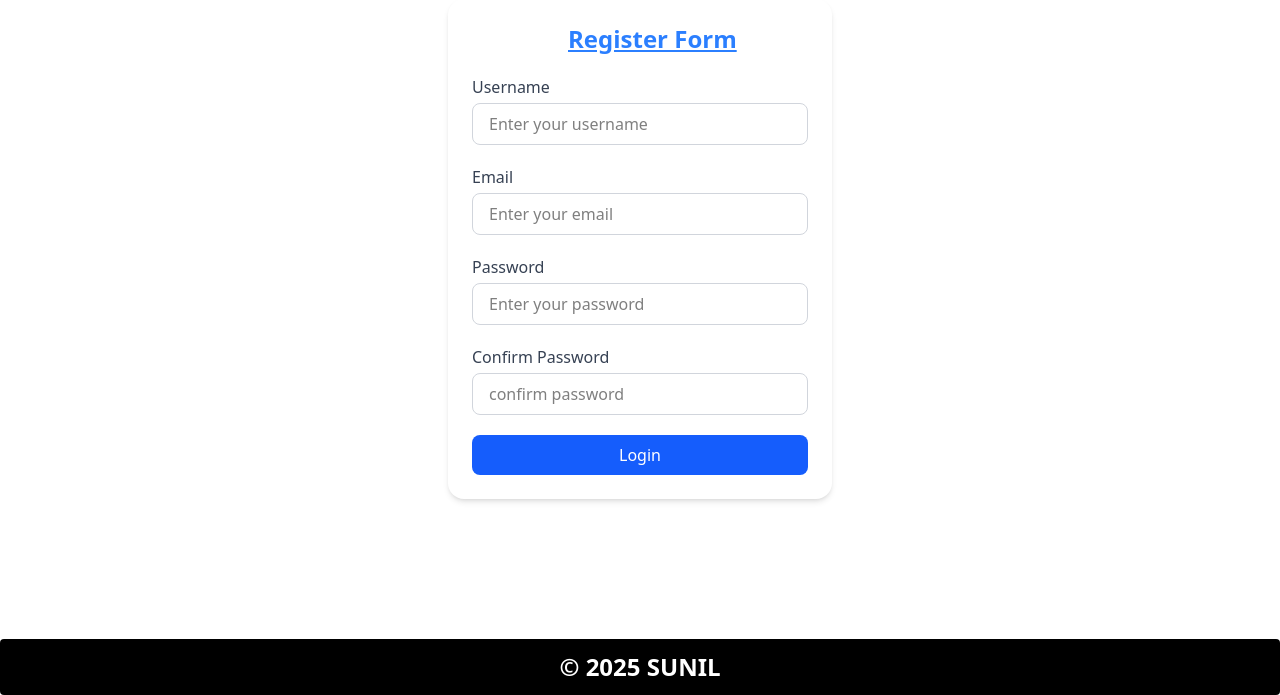
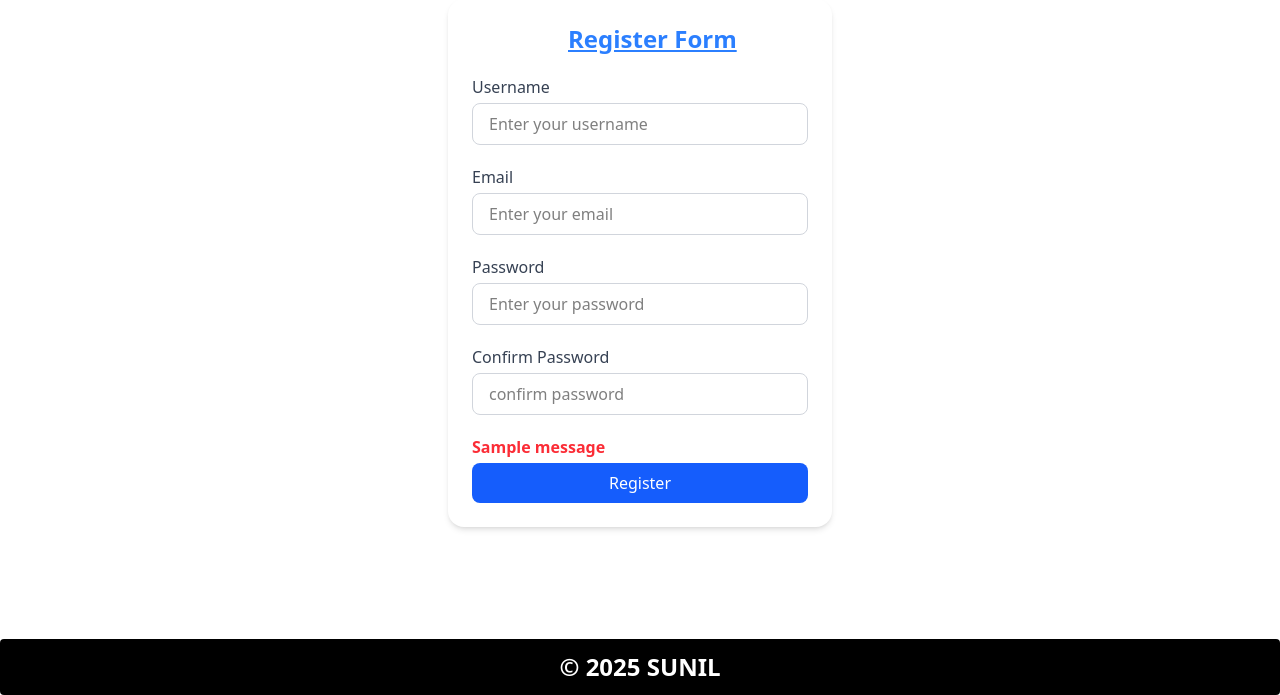
Before and after one commit to sapkotasunil/LMS-with-Django, a Django app: page /register in a window 1280 px wide. Shown: the part 105-800 px from the top of the page. Run offline with Django 5.2, Linux system fonts and the light colour scheme; one stand-in notice (Sample message) is shown.

Commit message:
register validiation

```diff
--- a/main/urls.py
+++ b/main/urls.py
@@ -26,7 +26,8 @@ urlpatterns = [
     path('admin/', admin.site.urls),
     path('', index),
     path("login",loginPage),
-    path("register",registerPage)
+    path("register",registerPage),
+    path("registerUser",registerUser)
 ]
 
 # To acess photos from local device and also change in setting
--- a/main/views.py
+++ b/main/views.py
@@ -1,4 +1,7 @@
-from django.shortcuts import render
+from email import message
+from django.shortcuts import redirect, render
+from django.contrib.auth.models import User
+from django.contrib import messages
 
 
 def index(request):
@@ -9,3 +12,29 @@ def loginPage(request):
 
 def registerPage(request):
     return render(request,"pages/auth/register.html")
+
+def registerUser(request):
+    if request.method=='POST':
+        username=request.POST.get('userName')
+        email=request.POST.get('email')
+        password=request.POST.get('password')
+        confirmPassword=request.POST.get('confirmPassword')
+        if User.objects.filter(username=username).exists():
+            #first way to send error in frontend
+            return render(request,"pages/auth/register.html",{"error":"User with username already exists"})
+
+        if User.objects.filter(email=email).exists():
+            #second way to send error in frontend(better)
+            messages.error(request,"Email Already exists")
+            return render(request,"pages/auth/register.html")
+
+        if password!=confirmPassword:
+             messages.error(request,"Password doesnot match")
+             return render(request,"pages/auth/register.html")
+
+        if password==confirmPassword:
+            user =User.objects.create_user(username,email,password)
+
+            user.save()
+            messages.success(request,"user created sucessfully")
+            return redirect('/login')
--- a/templates/pages/auth/login.html
+++ b/templates/pages/auth/login.html
@@ -1,6 +1,6 @@
 {% extends 'layouts\main.html' %} {% block content %}
 <form
-  action="/lgoinUser"
+  action="/loginUser"
   method="post"
   class="max-w-sm mx-auto mt-10 p-6 bg-white rounded-2xl shadow-md space-y-5"
 >
@@ -13,7 +13,7 @@
     >
     <input
       type="text"
-      name="userName"
+      name="email"
       id="email"
       class="w-full px-4 py-2 border border-gray-300 rounded-lg focus:outline-none focus:ring-2 focus:ring-blue-500"
       placeholder="Enter your email"
--- a/templates/pages/auth/register.html
+++ b/templates/pages/auth/register.html
@@ -1,6 +1,6 @@
 {% extends 'layouts\main.html' %} {% block content %}
 <form
-  action="/loginUser"
+  action="/registerUser"
   method="post"
   class="max-w-sm mx-auto mt-10 p-6 bg-white rounded-2xl shadow-md space-y-5"
 >
@@ -12,6 +12,7 @@
     <label for="username" class="block text-gray-700 font-medium mb-1"
       >Username</label
     >
+
     <input
       type="text"
       name="userName"
@@ -19,6 +20,9 @@
       class="w-full px-4 py-2 border border-gray-300 rounded-lg focus:outline-none focus:ring-2 focus:ring-blue-500"
       placeholder="Enter your username"
     />
+    <h4 class="my-1 text-red-500 font-semibold">
+      {% if error %} {{error}} {% endif %}
+    </h4>
   </div>
   <div>
     <label for="email" class="block text-gray-700 font-medium mb-1"
@@ -26,7 +30,7 @@
     >
     <input
       type="text"
-      name="userName"
+      name="email"
       id="email"
       class="w-full px-4 py-2 border border-gray-300 rounded-lg focus:outline-none focus:ring-2 focus:ring-blue-500"
       placeholder="Enter your email"
@@ -58,11 +62,16 @@
     />
   </div>
 
+  <h4 class="my-1 text-red-500 font-semibold">
+    {% if messages %} {% for message in messages %} {{message}} {% endfor %}
+    {%endif %}
+  </h4>
+
   <button
     type="submit"
     class="w-full bg-blue-600 text-white py-2 rounded-lg hover:bg-blue-700 transition duration-200"
   >
-    Login
+    Register
   </button>
 </form>
 
```
Also changed, not shown: db.sqlite3.
